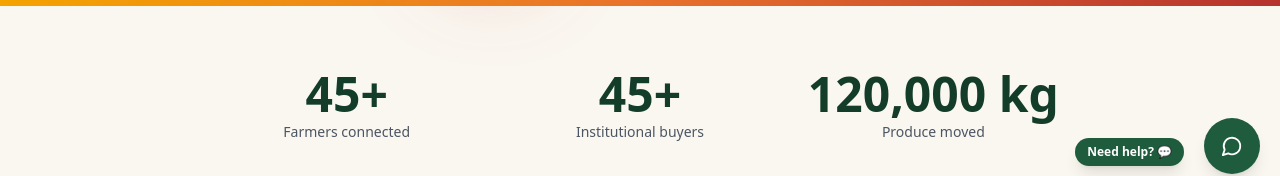
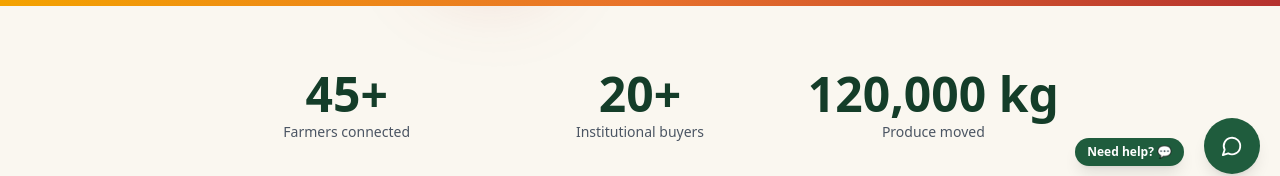
Before and after one commit to KingaTshering10/DrukAgriLink, a Next.js app: page / in a window 1280 px wide. Shown: the part 606-782 px from the top of the page. Built offline with nearby package versions, Linux system fonts and the light colour scheme.

Commit message:
corrected

```diff
--- a/src/app/AnimatedStats.tsx
+++ b/src/app/AnimatedStats.tsx
@@ -46,7 +46,7 @@ export function AnimatedStats() {
   return (
     <div className="grid grid-cols-3 gap-4">
       <Counter end={45} suffix="+" label="Farmers connected" />
-      <Counter end={45} suffix="+" label="Institutional buyers" />
+      <Counter end={20} suffix="+" label="Institutional buyers" />
       <Counter end={120000} suffix=" kg" label="Produce moved" />
     </div>
   );
```
